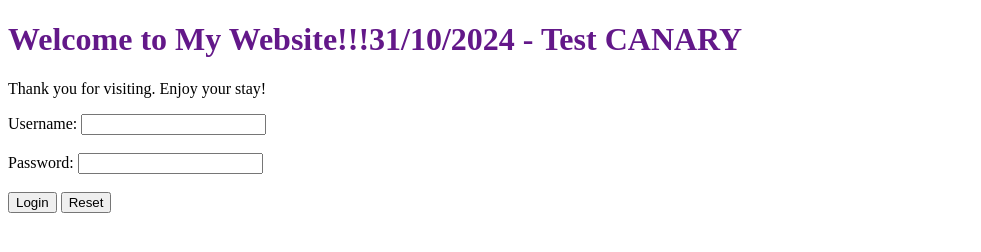
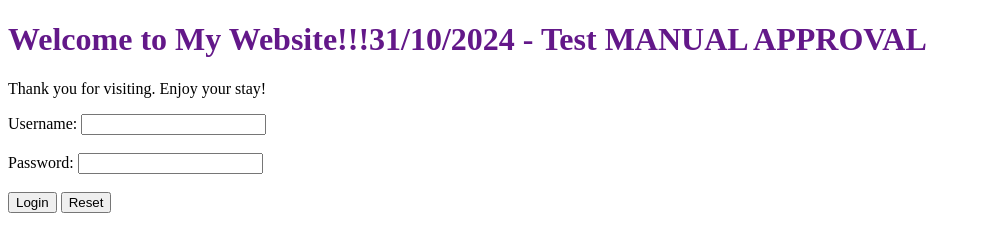
Before and after one commit to hintran0208/gha-nodejs-randam-color, a website: page public/index.html in a window 1280 px wide. Shown: the whole page, without its empty margins (0-981 px from the left). Drawn offline with Linux system fonts and the light colour scheme.

Commit message:
manual approval

```diff
--- a/public/index.html
+++ b/public/index.html
@@ -5,7 +5,9 @@
   </head>
 
   <body>
-    <h1 id="welcome" style="color: #631889">Welcome to My Website!!!31/10/2024 - Test CANARY</h1>
+    <h1 id="welcome" style="color: #631889">
+      Welcome to My Website!!!31/10/2024 - Test MANUAL APPROVAL
+    </h1>
     <p>Thank you for visiting. Enjoy your stay!</p>
 
     <form action="/api/login" method="POST">
```
